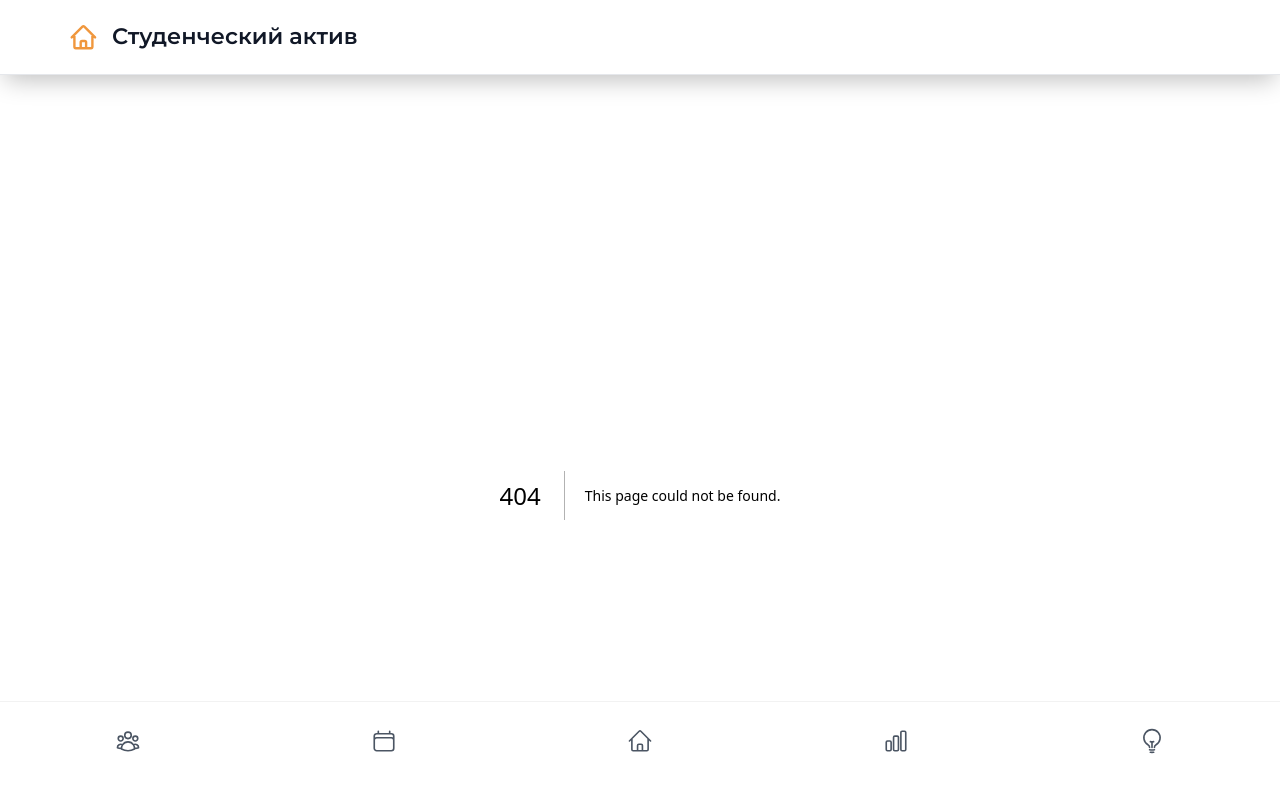
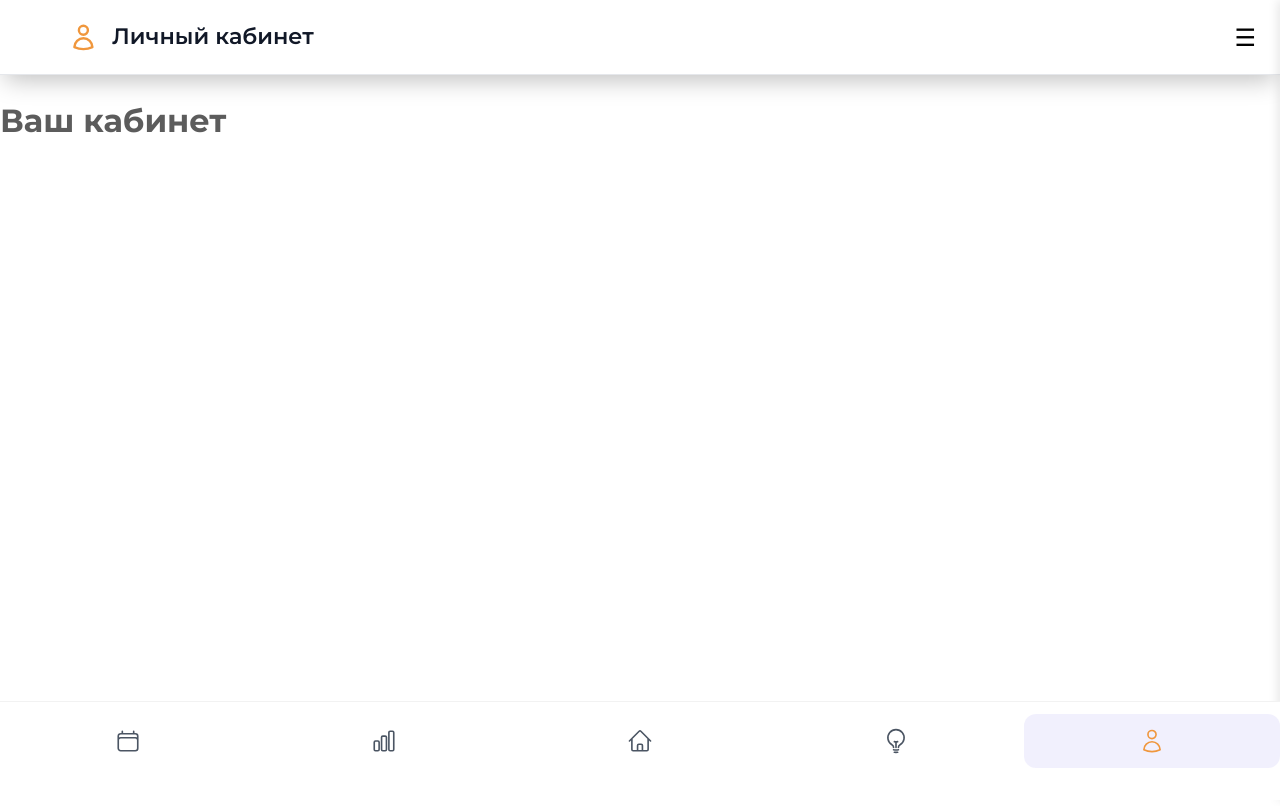
Before and after one commit to Noomvv/bucheon_su, a Next.js app: page /Personal in a window 1280 px wide. Before the commit this address had no page. Shown: the top 806 px of the page. Built offline with nearby package versions, Linux system fonts and the light colour scheme.

Commit message:
come futures

```diff
--- /dev/null
+++ b/app/Personal/page.js
@@ -0,0 +1,5 @@
+export default function Personal() {
+  return (
+    <h1>Ваш кабинет</h1>
+  )
+}
--- a/app/components/Header.js
+++ b/app/components/Header.js
@@ -3,7 +3,7 @@
 import { usePathname } from 'next/navigation';
 import {
   HomeIcon,
-  UserGroupIcon,
+  UserIcon,
   CalendarIcon,
   ChartBarIcon,
   LightBulbIcon
@@ -12,10 +12,11 @@ import styles from './Header.module.css';
 
 const pageData = {
   '/': { title: 'Студенческий актив', icon: <HomeIcon className={styles.icon} /> },
-  '/Members': { title: 'Участники', icon: <UserGroupIcon className={styles.icon} /> },
+  '/Personal': { title: 'Личный кабинет', icon: <UserIcon className={styles.icon} /> },
   '/Events': { title: 'События', icon: <CalendarIcon className={styles.icon} /> },
   '/Polls': { title: 'Опросы', icon: <ChartBarIcon className={styles.icon} /> },
   '/Ideas': { title: 'Идеи', icon: <LightBulbIcon className={styles.icon} /> },
+  '/Members': { title: 'Состав совета', icon: <LightBulbIcon className={styles.icon} /> },
 };
 
 export default function Header() {
--- a/app/components/Navbar.js
+++ b/app/components/Navbar.js
@@ -4,10 +4,10 @@ import Link from 'next/link';
 import { usePathname } from 'next/navigation';
 import {
   HomeIcon,
-  UserGroupIcon,
   CalendarIcon,
   ChartBarIcon,
-  LightBulbIcon
+  LightBulbIcon,
+  UserIcon
 } from '@heroicons/react/24/outline';
 import styles from './Navbar.module.css';
 
@@ -19,20 +19,20 @@ export default function Navbar() {
   return (
     <nav className={styles.navbar}>
       <div className={styles.iconGrid}>
-        <Link href="/Members" className={`${styles.iconButton} ${isActive('/Members') ? styles.active : ''}`}>
-          <UserGroupIcon className={styles.icon} />
-        </Link>
         <Link href="/Events" className={`${styles.iconButton} ${isActive('/Events') ? styles.active : ''}`}>
           <CalendarIcon className={styles.icon} />
+        </Link>
+        <Link href="/Polls" className={`${styles.iconButton} ${isActive('/Polls') ? styles.active : ''}`}>
+          <ChartBarIcon className={styles.icon} />
         </Link>
         <Link href="/" className={`${styles.iconButton} ${isActive('/') ? styles.active : ''}`}>
           <HomeIcon className={styles.icon} />
         </Link>
-        <Link href="/Polls" className={`${styles.iconButton} ${isActive('/Polls') ? styles.active : ''}`}>
-          <ChartBarIcon className={styles.icon} />
-        </Link>
         <Link href="/Ideas" className={`${styles.iconButton} ${isActive('/Ideas') ? styles.active : ''}`}>
           <LightBulbIcon className={styles.icon} />
+        </Link>
+        <Link href="/Personal" className={`${styles.iconButton} ${isActive('/Personal') ? styles.active : ''}`}>
+          <UserIcon className={styles.icon} />
         </Link>
       </div>
     </nav>
--- /dev/null
+++ b/app/components/Sidebar.js
@@ -0,0 +1,27 @@
+'use client';
+
+import { useState } from 'react';
+import styles from './Sidebar.module.css';
+
+export default function Sidebar({ children }) {
+  const [menuOpen, setMenuOpen] = useState(false);
+
+  const toggleMenu = () => setMenuOpen(!menuOpen);
+
+  return (
+    <>
+      <div className={`${styles.pageContent} ${menuOpen ? styles.pageContentBlur : ''}`}>
+        {children} {/* Оборачиваем весь контент страницы */}
+      </div>
+      <button className={styles.menuButton} onClick={toggleMenu}>
+        ☰
+      </button>
+      <div className={`${styles.sidebar} ${menuOpen ? styles.sidebarOpen : ''}`}>
+        <nav className={styles.sidebarNav}>
+          <a href="/Members" className={styles.sidebarLink}>Состав совета</a>
+          <a href="/Documents" className={styles.sidebarLink}>Положение</a>
+        </nav>
+      </div>
+    </>
+  );
+}
--- /dev/null
+++ b/app/components/Sidebar.module.css
@@ -0,0 +1,57 @@
+.menuButton {
+  background: none;
+  border: none;
+  cursor: pointer;
+  font-size: 1.5rem;
+  position: fixed;
+  top: 1.5rem;
+  right: 1.5rem;
+  z-index: 1100;
+}
+
+.sidebar {
+  position: fixed;
+  top: 0;
+  right: 0;
+  width: 250px;
+  height: 100%;
+  background: #ffffff;
+  box-shadow: -2px 0 10px rgba(0, 0, 0, 0.1);
+  z-index: 1000;
+  display: flex;
+  flex-direction: column;
+  padding: 1.5rem;
+  transform: translateX(100%);
+  transition: transform 0.3s ease;
+}
+
+.sidebarOpen {
+  transform: translateX(0);
+}
+
+.sidebarNav {
+    padding-top: 40px;
+  display: flex;
+  flex-direction: column;
+  gap: 1rem;
+}
+
+.sidebarLink {
+  text-decoration: none;
+  font-size: 1.2rem;
+  color: #111827;
+  transition: color 0.2s ease;
+}
+
+.sidebarLink:hover {
+  color: var(--main-color);
+}
+
+.pageContent {
+  transition: transform 0.3s ease, filter 0.3s ease;
+}
+
+.pageContentBlur {
+  transform: scale(0.9);
+  filter: blur(5px);
+}
--- a/app/layout.js
+++ b/app/layout.js
@@ -2,6 +2,7 @@ import { Montserrat } from "next/font/google";
 import "./globals.css";
 import Navbar from "./components/Navbar"
 import Header from "./components/Header";
+import Sidebar from './components/Sidebar';
 
 const montserrat = Montserrat({
   variable: "--font-montserrat",
@@ -17,8 +18,10 @@ export default function RootLayout({ children }) {
   return (
     <html lang="ru">
       <body className={montserrat.variable}>
-        <Header />
-        {children}
+        <Sidebar>
+          <Header />
+          {children}
+        </Sidebar>
         <Navbar />
       </body>
     </html>
```
